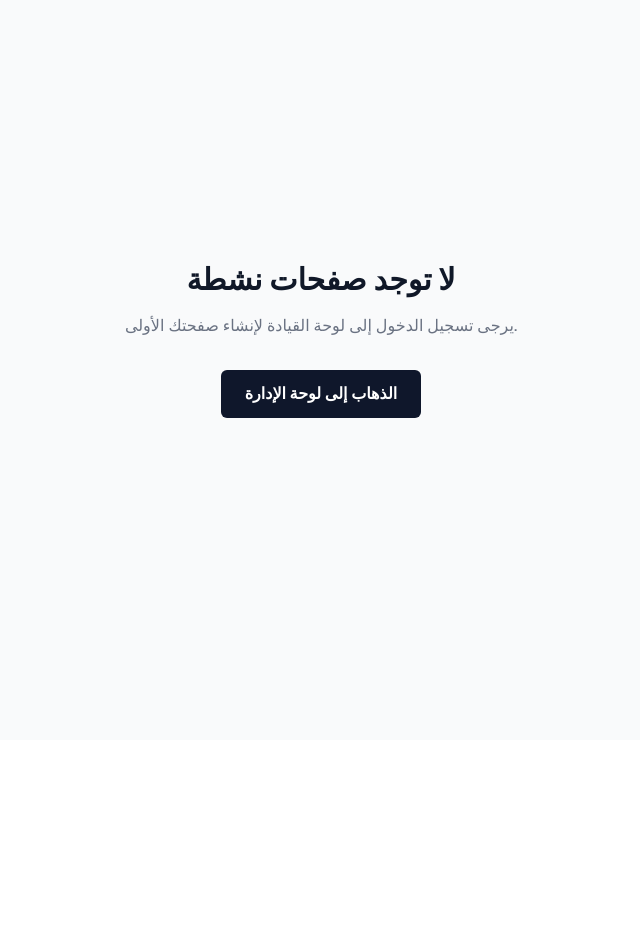
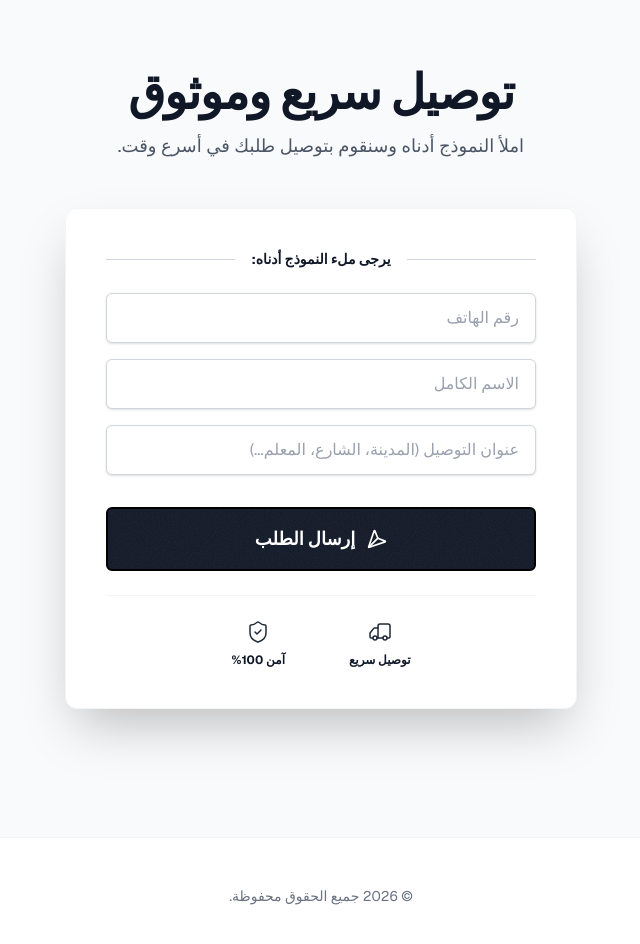
Before and after one commit to waselkoz/delivery, a Next.js app: page / in a window 1280 px wide. Shown: the part 60-1004 px from the top of the page, without its empty margins (319-959 px from the left). Before the commit the page ends 800 px from the top, so only its background shows below. Built offline with nearby package versions, Linux system fonts and the light colour scheme; no server answers; the database is empty.

Commit message:
Set root page to default form and translate admin login

```diff
--- a/src/app/admin/page.tsx
+++ b/src/app/admin/page.tsx
@@ -24,7 +24,7 @@ export default function AdminLogin() {
     });
 
     if (signInError) {
-      setError("Incorrect email or password");
+      setError("البريد الإلكتروني أو كلمة المرور غير صحيحة");
       setLoading(false);
     } else {
       router.push("/admin/dashboard");
@@ -35,13 +35,13 @@ export default function AdminLogin() {
   return (
     <div className="min-h-screen flex items-center justify-center bg-gray-50 dark:bg-gray-900 px-4">
       <div className="max-w-md w-full space-y-8 p-10 bg-white dark:bg-gray-800  shadow-xl">
-        <div className="text-center">
+        <div className="text-center" dir="rtl">
           <div className="mx-auto h-12 w-12 bg-blue-100 text-blue-600  flex items-center justify-center mb-4">
             <Lock className="h-6 w-6" />
           </div>
-          <h2 className="text-3xl font-extrabold text-gray-900 dark:text-white">Admin Login</h2>
+          <h2 className="text-3xl font-extrabold text-gray-900 dark:text-white">تسجيل دخول المسؤول</h2>
           <p className="mt-2 text-sm text-gray-600 dark:text-gray-400">
-            Sign in to manage your store
+            سجل الدخول لإدارة متجرك
           </p>
         </div>
         <form className="mt-8 space-y-6" onSubmit={handleSubmit}>
@@ -50,33 +50,35 @@ export default function AdminLogin() {
               {error}
             </div>
           )}
-          <div className=" shadow-sm space-y-4">
+          <div className="shadow-sm space-y-4" dir="rtl">
             <div>
-              <label htmlFor="email-address" className="sr-only">Email address</label>
+              <label htmlFor="email-address" className="sr-only">البريد الإلكتروني</label>
               <input
                 id="email-address"
                 name="email"
                 type="email"
                 autoComplete="email"
                 required
-                className="appearance-none  relative block w-full px-3 py-2 border border-gray-300 dark:border-gray-700 placeholder-gray-500 dark:bg-gray-900 dark:text-white focus:outline-none focus:ring-2 focus:ring-blue-500 focus:border-blue-500 focus:z-10 sm:text-sm"
-                placeholder="Email address"
+                className="appearance-none relative block w-full px-3 py-2 border border-gray-300 dark:border-gray-700 placeholder-gray-500 dark:bg-gray-900 dark:text-white focus:outline-none focus:ring-2 focus:ring-blue-500 focus:border-blue-500 focus:z-10 sm:text-sm text-right"
+                placeholder="البريد الإلكتروني"
                 value={email}
                 onChange={(e) => setEmail(e.target.value)}
+                dir="ltr"
               />
             </div>
             <div>
-              <label htmlFor="password" className="sr-only">Password</label>
+              <label htmlFor="password" className="sr-only">كلمة المرور</label>
               <input
                 id="password"
                 name="password"
                 type="password"
                 autoComplete="current-password"
                 required
-                className="appearance-none  relative block w-full px-3 py-2 border border-gray-300 dark:border-gray-700 placeholder-gray-500 dark:bg-gray-900 dark:text-white focus:outline-none focus:ring-2 focus:ring-blue-500 focus:border-blue-500 focus:z-10 sm:text-sm"
-                placeholder="Password"
+                className="appearance-none relative block w-full px-3 py-2 border border-gray-300 dark:border-gray-700 placeholder-gray-500 dark:bg-gray-900 dark:text-white focus:outline-none focus:ring-2 focus:ring-blue-500 focus:border-blue-500 focus:z-10 sm:text-sm text-right"
+                placeholder="كلمة المرور"
                 value={password}
                 onChange={(e) => setPassword(e.target.value)}
+                dir="ltr"
               />
             </div>
           </div>
@@ -87,7 +89,7 @@ export default function AdminLogin() {
               disabled={loading}
               className="group relative w-full flex justify-center py-2.5 px-4 border border-transparent text-sm font-medium  text-white bg-blue-600 hover:bg-blue-700 focus:outline-none focus:ring-2 focus:ring-offset-2 focus:ring-blue-500 transition-colors disabled:opacity-50"
             >
-              {loading ? "Signing in..." : "Sign In"}
+              {loading ? "جاري تسجيل الدخول..." : "تسجيل الدخول"}
             </button>
           </div>
         </form>
--- a/src/app/page.tsx
+++ b/src/app/page.tsx
@@ -1,32 +1,31 @@
-import { createClient as createSupabaseClient } from "@supabase/supabase-js";
-import { redirect } from "next/navigation";
+import DeliveryRequestForm from "./DeliveryRequestForm";
 
-export const revalidate = 60;
+export default function Home() {
+  return (
+    <div className="min-h-screen bg-white font-sans relative">
+      <section className="py-20 md:py-32 bg-gray-50 relative">
+        <div className="max-w-4xl mx-auto px-6">
+          <div className="text-center mb-12" dir="rtl">
+            <h2 className="text-3xl md:text-5xl font-bold tracking-tight mb-4 text-gray-900">
+              توصيل سريع وموثوق
+            </h2>
+            <p className="text-lg text-gray-600">
+              املأ النموذج أدناه وسنقوم بتوصيل طلبك في أسرع وقت.
+            </p>
+          </div>
+          <div className="animate-fade-in-up">
+            <DeliveryRequestForm />
+          </div>
+        </div>
+      </section>
 
-export default async function Home() {
-  const supabase = createSupabaseClient(
-    process.env.NEXT_PUBLIC_SUPABASE_URL!,
-    process.env.NEXT_PUBLIC_SUPABASE_ANON_KEY!
-  );
-
-  const { data: landingPage } = await supabase
-    .from('LandingPage')
-    .select('slug')
-    .order('createdAt', { ascending: false })
-    .limit(1)
-    .maybeSingle();
-
-  if (landingPage) {
-    redirect(`/${landingPage.slug}`);
-  }
-
-  return (
-    <div className="min-h-screen bg-gray-50 flex flex-col items-center justify-center font-sans text-center px-4">
-      <h1 className="text-3xl font-bold text-gray-900 mb-4">لا توجد صفحات نشطة</h1>
-      <p className="text-gray-500 mb-8 max-w-md">يرجى تسجيل الدخول إلى لوحة القيادة لإنشاء صفحتك الأولى.</p>
-      <a href="/admin" className="bg-slate-900 text-white px-6 py-3 rounded-md font-bold hover:bg-slate-800 transition-colors" dir="rtl">
-        الذهاب إلى لوحة الإدارة
-      </a>
+      <footer className="bg-white py-12 border-t border-gray-100" dir="rtl">
+        <div className="max-w-7xl mx-auto px-6 flex flex-col items-center">
+          <p className="text-gray-500 text-sm">
+            © {new Date().getFullYear()} جميع الحقوق محفوظة.
+          </p>
+        </div>
+      </footer>
     </div>
   );
 }
```
